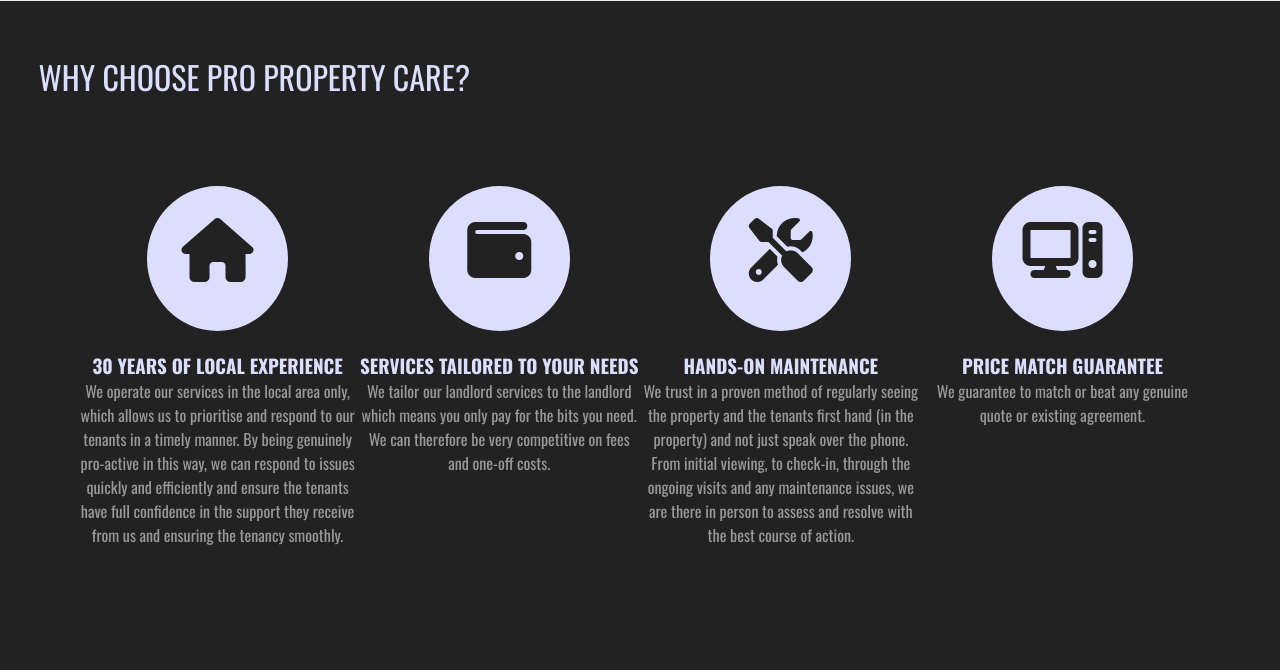
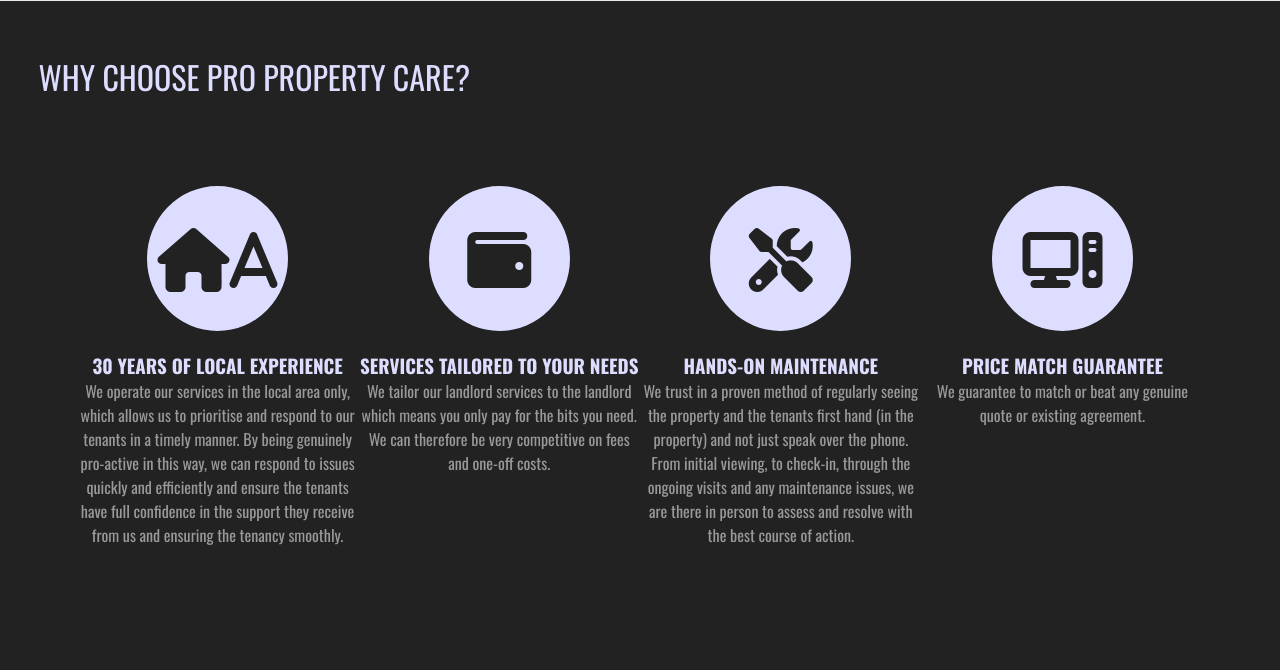
Before and after one commit to leastmeansquares/Web-Test, a PHP site: page / in a window 1280 px wide. Shown: the part 1623-2293 px from the top of the page. Run offline with PHP 8.4, Linux system fonts and the light colour scheme; some libraries are stand-ins or nearby versions.

Commit message:
Line adjustment

```diff
--- a/index.css
+++ b/index.css
@@ -231,7 +231,7 @@ header {
     width: 50%;
     height: 0;
     padding-bottom: 50%;
-    line-height: 9dvw;
+    line-height: 210%;
     border: 2px solid var(--bluish-white);
     background-color: var(--bluish-white);
     border-radius: 50%;
--- a/index.html
+++ b/index.html
@@ -77,7 +77,7 @@
                     <div class="align-c wrap">
                         <div class="align">
                         <div class="circle-box wcppc">
-                            <div class="circle"><i class="fa-solid fa-house"></i></div>
+                            <div class="circle"><i class="fa-solid fa-house">A</i></div>
                             <h5>30 YEARS OF LOCAL EXPERIENCE</h5>
                             <p>We operate our services in the local area only, which allows us to prioritise
                                 and respond to our tenants in a timely manner. By being genuinely pro-active
```
